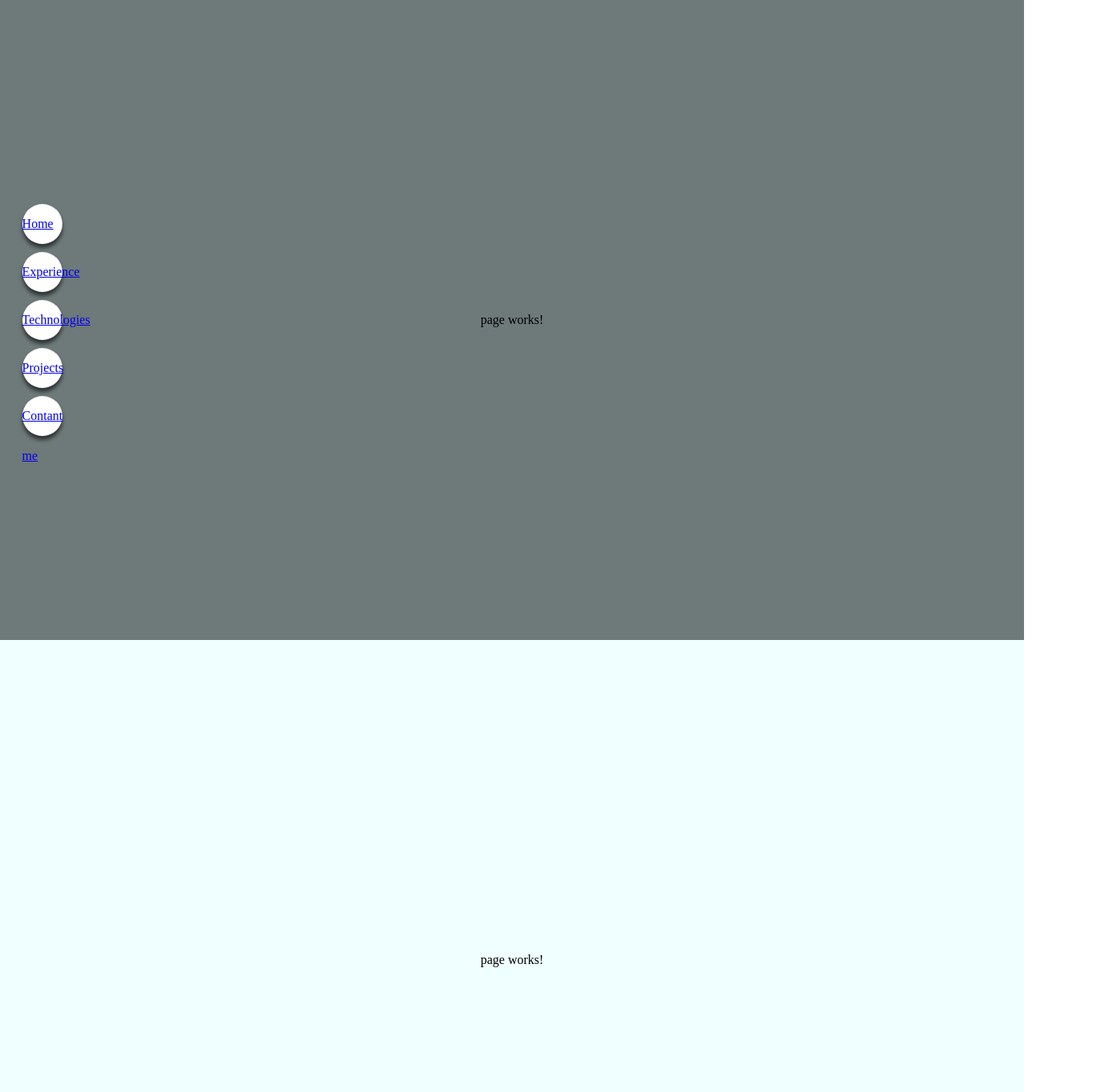
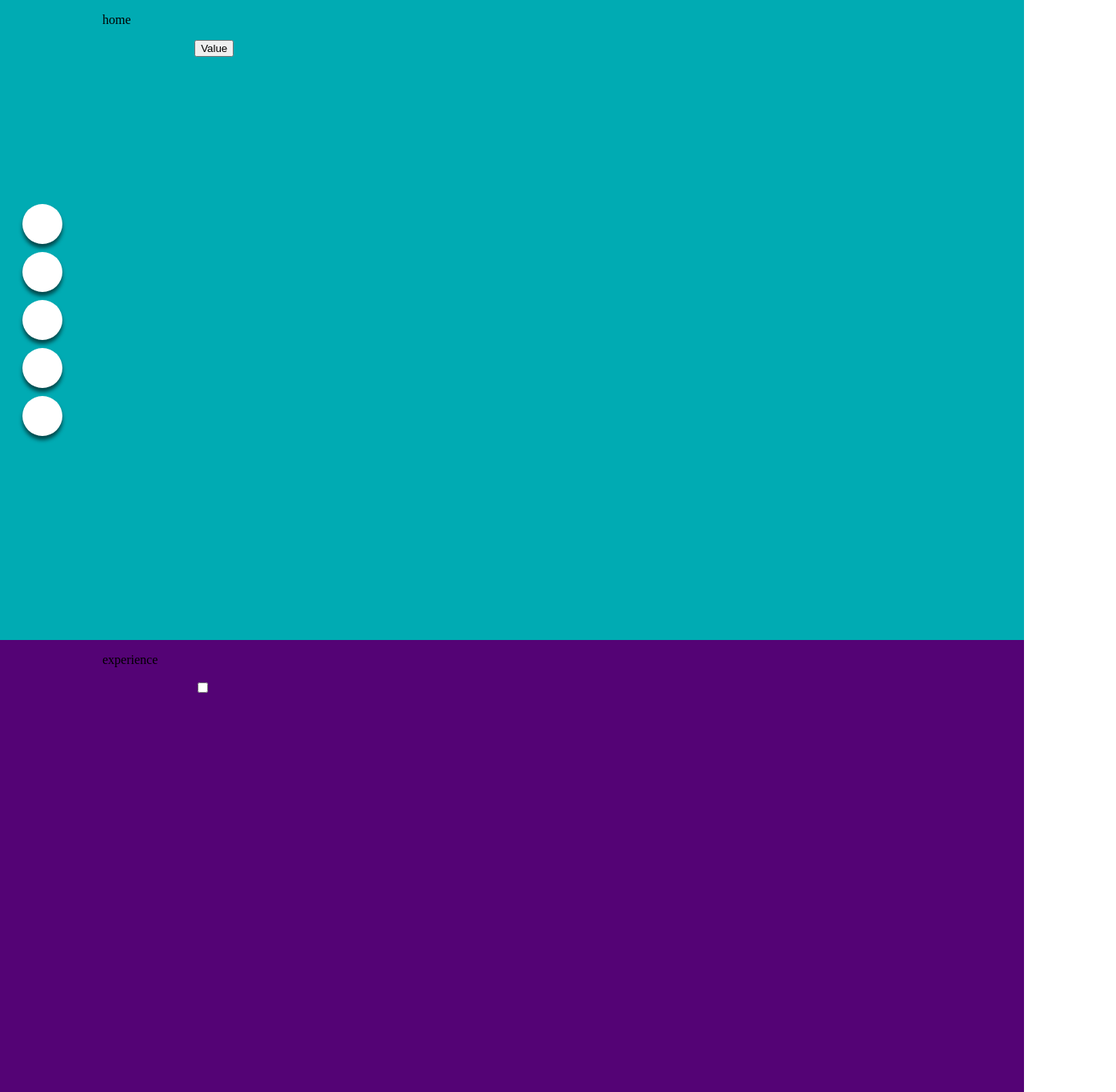
Before and after one commit to MoroniAg/moroniag.github.io, an Angular app: page / in a window 1280 px wide. Shown: the top 1365 px of the page at 80% size, 1395 px wide, since content can reach past the window. Built offline with nearby package versions, Linux system fonts and the light colour scheme.

Commit message:
add colors and contenedor components

```diff
--- a/src/app/app.component.css
+++ b/src/app/app.component.css
@@ -4,9 +4,6 @@
     box-sizing: border-box;
 }
 
-html {
-    scroll-behavior: smooth;
-}
 body {
     margin: 0;
     display: flex;
@@ -22,6 +19,7 @@ nav {
 }
 
 nav a {
+    position: relative;
     border: 0px solid rgba(0, 0, 0, 0.582);
     border-radius: 50px;
     display: block;
@@ -34,14 +32,8 @@ nav a {
     box-sizing: border-box;
     background-color: white;
     box-shadow: 0px 5px 5px rgba(0, 0, 0, 0.582);
+    z-index: 4;
 }
-
-nav a i{
-    line-height: 50px;
-    font-size: 50px;
-    transition: all 1s ease-out;
-}
-
 
 nav a:hover {
     width: 200px;
@@ -66,26 +58,26 @@ app-page {
 }
 
 #page-one {
-    background-color: rgb(110, 121, 121);
+    background-color: #00ABB3;
 }
 
 
 /*.header nav a:nth-child(2),*/
 #page-two {
-    background-color: azure;
+    background-color: #540375;
 }
 
 /*.header nav a:nth-child(3),*/
 #page-three {
-    background-color: rgb(221, 105, 27);
+    background-color: #FF7000;
 }
 
 /*.header nav a:nth-child(4),*/
 #page-four {
-    background-color: rgb(28, 13, 236);
+    background-color: #FFBF00;
 }
 
 /*.header nav a:nth-child(5),*/
 #page-five {
-    background-color: rgb(203, 223, 26);
+    background-color: #B2B2B2;
 }
--- a/src/app/app.component.html
+++ b/src/app/app.component.html
@@ -1,11 +1,7 @@
-<article *ngFor="let page of pageList">
-  <app-page id={{page.page}}></app-page>
+<article >
+  <app-page *ngFor="let page of pageList" id={{page.page}} [content]="page.content"></app-page>
 </article>
 
 <nav>
-  <a href="#page-one">Home</a>
-  <a href="#page-two">Experience</a>
-  <a href="#page-three">Technologies</a>
-  <a href="#page-four">Projects</a>
-  <a href="#page-five">Contant me</a>
+  <a *ngFor="let page of pageList" href="#{{page.page}}"></a>
 </nav>
--- a/src/app/app.component.ts
+++ b/src/app/app.component.ts
@@ -9,11 +9,11 @@ export class AppComponent {
   title = 'my-app';
 
   pageList: any[] = [
-    {page: "page-one"},
-    {page: "page-two"},
-    {page: "page-three"},
-    {page: "page-four"},
-    {page: "page-five"}
+    { "page": "page-one", "content": { "name": "home" } },
+    { "page": "page-two", "content": { "name": "experience" } },
+    { "page": "page-three", "content": { "name": "experience" } },
+    { "page": "page-four", "content": { "name": "experience" } },
+    { "page": "page-five", "content": { "name": "experience" } }
   ]
 
 }
--- a/src/app/components/page/page.component.css
+++ b/src/app/components/page/page.component.css
@@ -0,0 +1,6 @@
+div {
+    margin-left: 10%;
+    width: 100%;
+    height: 100vh;
+    display: block;
+}
--- a/src/app/components/page/page.component.html
+++ b/src/app/components/page/page.component.html
@@ -1 +1,14 @@
-<p>page works!</p>
+<!---->
+<div class="content">
+
+    <p>{{content.name}}</p>
+    <div *ngIf="content.name==='home'">
+        <input type="button" value="Value">
+
+    </div>
+
+    <div *ngIf="content.name==='experience'">
+        <input type="checkbox" name="radio" id="">
+    </div>
+
+</div>
--- a/src/app/components/page/page.component.ts
+++ b/src/app/components/page/page.component.ts
@@ -1,4 +1,4 @@
-import { Component, OnInit } from '@angular/core';
+import { Component, Input, OnInit } from '@angular/core';
 
 @Component({
   selector: 'app-page',
@@ -7,9 +7,15 @@ import { Component, OnInit } from '@angular/core';
 })
 export class PageComponent implements OnInit {
 
-  constructor() { }
+  @Input() content: any;
+
+  constructor() {
+    this.content = Object
+  }
 
   ngOnInit(): void {
   }
 
+
+
 }
--- a/src/index.html
+++ b/src/index.html
@@ -1,13 +1,21 @@
 <!doctype html>
 <html lang="en">
+
 <head>
   <meta charset="utf-8">
   <title>MyApp</title>
   <base href="/">
   <meta name="viewport" content="width=device-width, initial-scale=1">
   <link rel="icon" type="image/x-icon" href="favicon.ico">
+  <style>
+    html {
+      scroll-behavior: smooth;
+    }
+  </style>
 </head>
+
 <body style="display: block; margin: 0;">
   <app-root></app-root>
 </body>
+
 </html>
```
Also changed, not shown: src/assets/info.json (added, +49 -0 lines).
